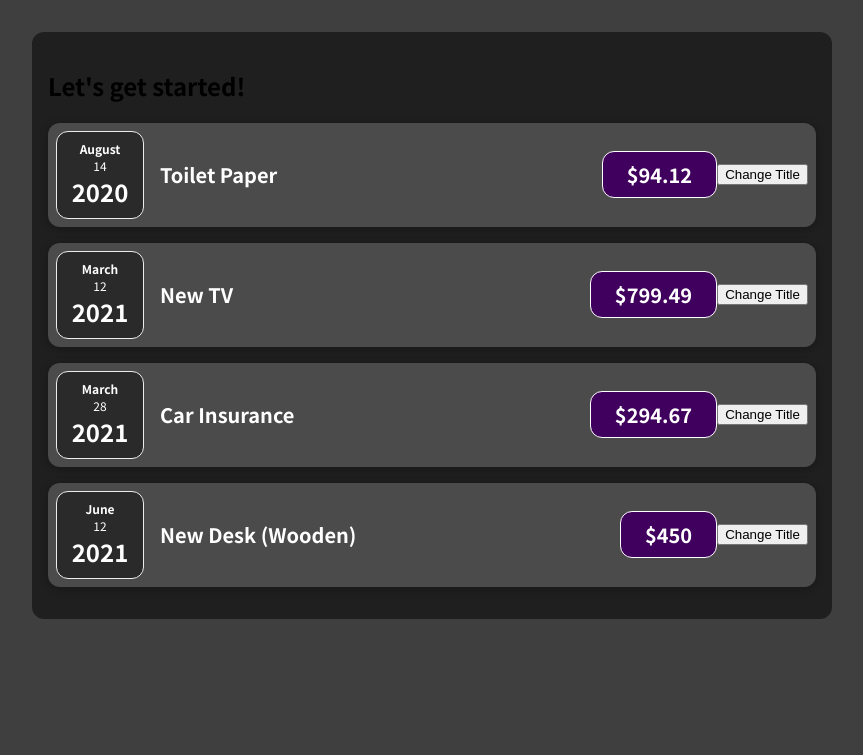
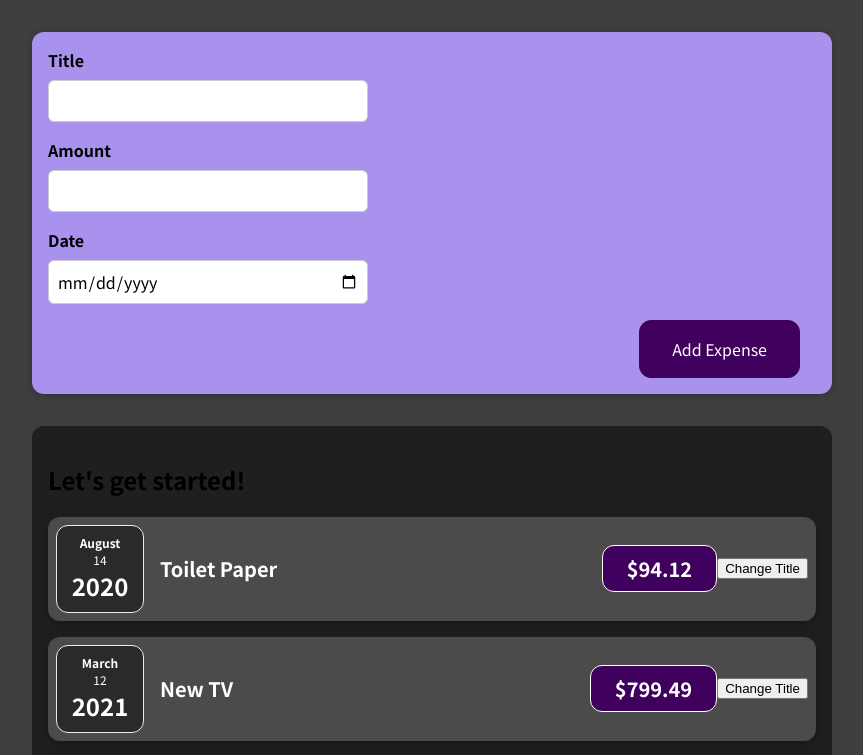
Before and after one commit to theintheinsoe1218/reactlearning, a React (Create React App) app: page / in a window 1280 px wide. Shown: the top 755 px of the page, without its empty margins (208-1071 px from the left). Built offline with nearby package versions, Linux system fonts and the light colour scheme.

Commit message:
adding Expense Form

```diff
--- a/src/App.js
+++ b/src/App.js
@@ -1,7 +1,12 @@
+import React from "react";
 import Expense from "./components/Expenses/Expense";
+import NewExpense from "./components/NewExpenses/NewExpense";
 const App=()=> {
   return (
-    <Expense></Expense>
+    <div>
+      <NewExpense></NewExpense>
+      <Expense></Expense>
+    </div>
   );
 }
 
--- /dev/null
+++ b/src/components/NewExpenses/ExpenseForm.css
@@ -0,0 +1,23 @@
+.new-expense__controls {
+ display: flex;
+ flex-wrap: wrap;
+ gap: 1rem;
+ margin-bottom: 1rem;
+ text-align: left;
+}
+.new-expense__control label {
+ font-weight: bold;
+ margin-bottom: 0.5rem;
+ display: block;
+}
+.new-expense__control input {
+ font: inherit;
+ padding: 0.5rem;
+ border-radius: 6px;
+ border: 1px solid #ccc;
+ width: 20rem;
+ max-width: 100%;
+}
+.new-expense__actions {
+ text-align: right;
+}
--- /dev/null
+++ b/src/components/NewExpenses/ExpenseForm.js
@@ -0,0 +1,30 @@
+import React from "react";
+import "./ExpenseForm.css";
+const ExpenseForm=()=>{
+    return(
+        <form>
+            <div className="new-expense__controls">
+                <div className="new-expense__control">
+                    <label>Title</label>
+                    <input type="text"/>
+                </div>
+            </div>
+            <div className="new-expense__controls">
+                <div className="new-expense__control">
+                    <label>Amount</label>
+                    <input type="number" min="0.01" step="0.01"/>
+                </div>
+            </div>
+            <div className="new-expense__controls">
+                <div className="new-expense__control">
+                    <label>Date</label>
+                    <input type="date" min="2019-01-01" max="2022-12-31" />
+                </div>
+            </div>
+            <div className="new-expense__actions">
+                <button>Add Expense</button>
+            </div>
+        </form>
+    )
+}
+export default ExpenseForm;
--- /dev/null
+++ b/src/components/NewExpenses/NewExpense.css
@@ -0,0 +1,34 @@
+.new-expense {
+ background-color: #a892ee;
+ padding: 1rem;
+ margin: 2rem auto;
+ width: 50rem;
+ max-width: 95%;
+ border-radius: 12px;
+ text-align: center;
+ box-shadow: 0 1px 8px rgba(0, 0, 0, 0.25);
+}
+.new-expense button {
+ font: inherit;
+ cursor: pointer;
+ padding: 1rem 2rem;
+ border: 1px solid #40005d;
+ background-color: #40005d;
+ color: white;
+ border-radius: 12px;
+ margin-right: 1rem;
+}
+.new-expense button:hover,
+.new-expense button:active {
+ background-color: #510674;
+ border-color: #510674;
+}
+.new-expense button.alternative {
+ color: #220131;
+ border-color: transparent;
+ background-color: transparent;
+}
+.new-expense button.alternative:hover,
+.new-expense button.alternative:active {
+ background-color: #ddb3f8;
+}
--- /dev/null
+++ b/src/components/NewExpenses/NewExpense.js
@@ -0,0 +1,11 @@
+import React from "react";
+import ExpenseForm from "./ExpenseForm";
+import "./NewExpense.css";
+const NewExpense=()=>{
+ return(
+     <div className="new-expense">
+         <ExpenseForm></ExpenseForm>
+     </div>
+ )
+}
+export default NewExpense;
```
Also changed, not shown: 1 other file (tests, documents, lock files or other folders).
